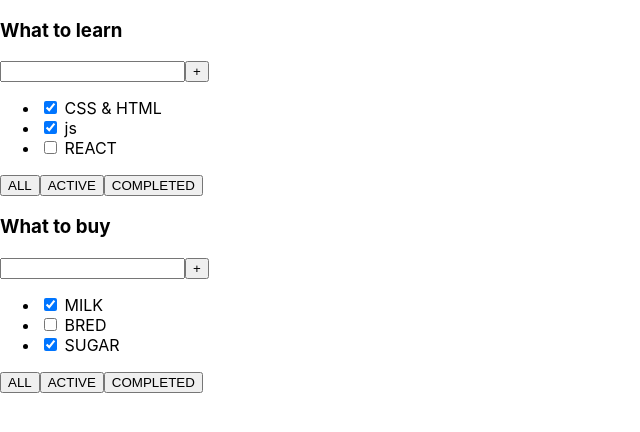
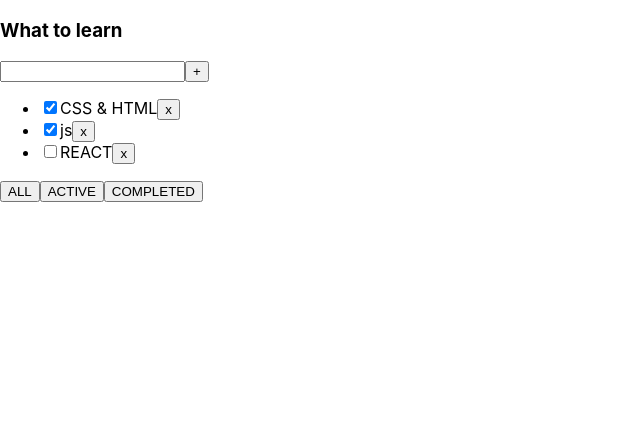
Before and after one commit to LenaMesyachik/TodoListLesson, a React (Create React App) app: page / in a window 1280 px wide. Shown: the top 432 px of the page, without its empty margins (0-640 px from the left). Built offline with nearby package versions, Linux system fonts and the light colour scheme.

Commit message:
lesson2 using the array method filter for deleting tasks

```diff
--- a/src/App.tsx
+++ b/src/App.tsx
@@ -3,27 +3,27 @@ import './App.css';
 import {TodoList} from "./TodoList";
 
 
-export const  App = () => {
+export const App = () => {
 
-    const tasks1 = [
-        {id:1, title: 'CSS & HTML', isDone: true },
-        {id:2, title: 'js', isDone: true },
-        {id:3, title: 'REACT', isDone: false }
-]
+    const tasks = [
+        {id: 1, title: 'CSS & HTML', isDone: true},
+        {id: 2, title: 'js', isDone: true},
+        {id: 3, title: 'REACT', isDone: false}
+    ]
 
-       const tasks2 = [
-        {id:1, title: 'MILK', isDone: true },
-        {id:2, title: 'BRED', isDone: false },
-        {id:3, title: 'SUGAR', isDone: true }
-    ]
+    const removeTask = (tID:number) => {
+        tasks.filter(t => t.id !== tID)
+
+
+
+    }
 
 
     return (
         <div className='App'>
-        <TodoList title = 'What to learn' tasks = {tasks1}/>
-        <TodoList title = 'What to buy' tasks = {tasks2}/>
-
+            <TodoList title='What to learn' tasks={tasks} removeTask = {removeTask}/>
         </div>
-    )}
+    )
+}
 
 export default App
--- a/src/TodoList.tsx
+++ b/src/TodoList.tsx
@@ -3,6 +3,7 @@ import React from 'react';
 type PropsTodoListType = {
     title: string,
     tasks: TaskType[]
+    removeTask:(tID:number) => void
 }
 type TaskType = {
     id: number
@@ -11,6 +12,7 @@ type TaskType = {
 }
 
 export const TodoList = (props: PropsTodoListType) => {
+    debugger
     return (
         <div>
             <h3>{props.title}</h3>
@@ -19,8 +21,12 @@ export const TodoList = (props: PropsTodoListType) => {
                 <button> +</button>
             </div>
             <ul>
-                {props.tasks.map(t => <li key={t.id}><input type='checkbox' checked={t.isDone}/> <span>{t.title}</span>
+                {props.tasks.map(t => <li key={t.id}>
+                    <input type='checkbox' checked={t.isDone}/>
+                    <span>{t.title}</span>
+                    <button onClick={() => props.removeTask(t.id)}> x </button>
                 </li>)}
+
             </ul>
             <div>
                 <button>ALL</button>
```
